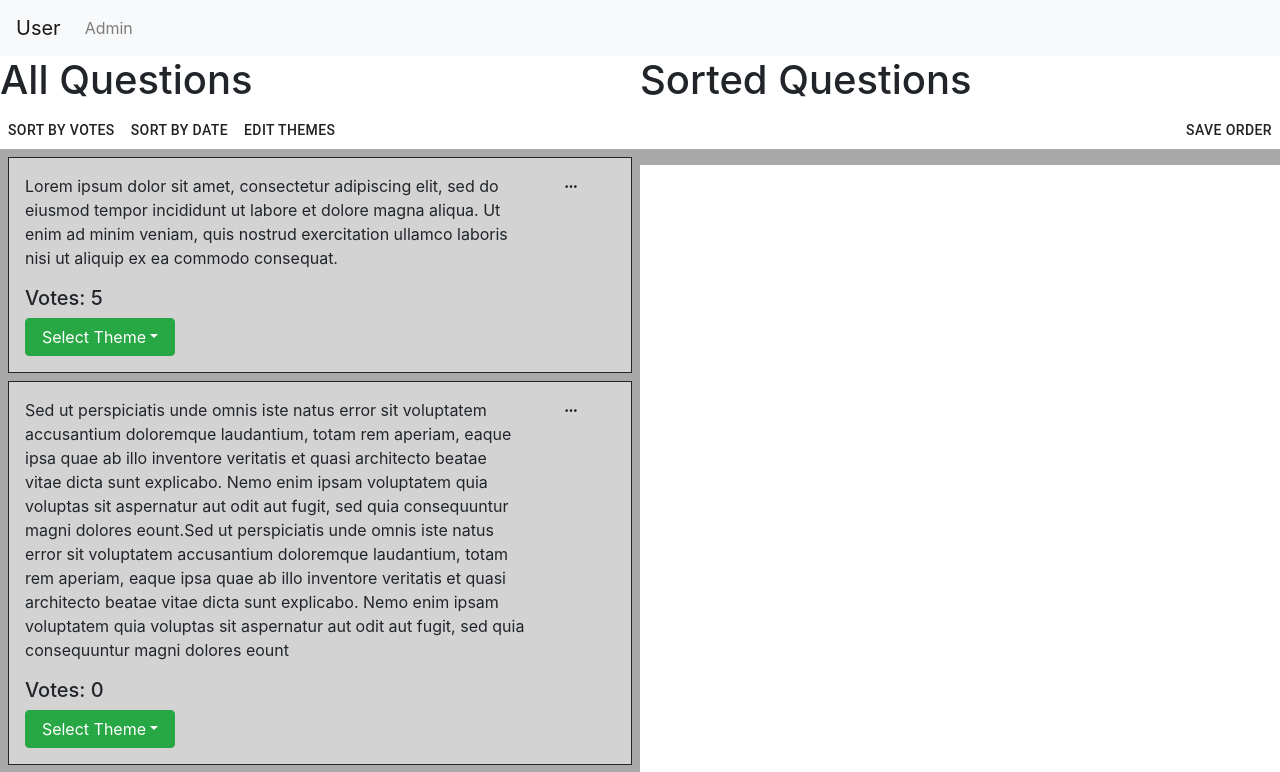
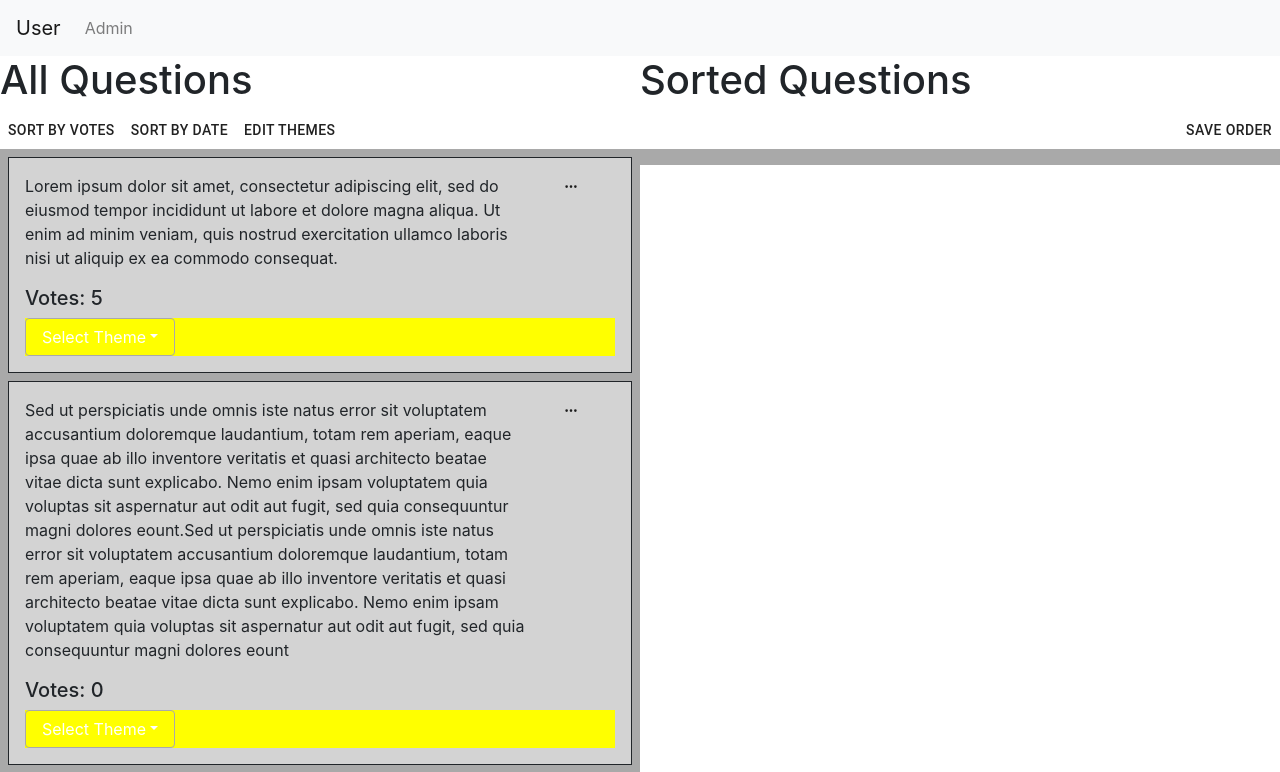
Before and after one commit to caitlin-hamilton/AskMeAnything, a React (Create React App) app: page /admin in a window 1280 px wide. Shown: the top 772 px of the page. Built offline with nearby package versions, Linux system fonts and the light colour scheme.

Commit message:
styling theme button

```diff
--- a/src/AdminQuestion.js
+++ b/src/AdminQuestion.js
@@ -50,11 +50,12 @@ function AdminQuestion(props){
                         <p className="question">{props.text}</p>
                         <Button className="editButton">{<GoKebabHorizontal/>}</Button>
                         <h5 className="textStyle">Votes: {props.votes} </h5>
-                        <Dropdown onSelect={updateTheme} className="dropdown">
-                            <Dropdown.Toggle variant="success" id="dropdown-basic" className="dropdown">
+
+                        <Dropdown onSelect={updateTheme} title={<span>Dropdown</span>} className="dropdown">
+                            <Dropdown.Toggle className="dropdown">
                                 {setDefaultTheme()}
                             </Dropdown.Toggle>
-                            <Dropdown.Menu>
+                            <Dropdown.Menu className="dropdown">
                                 {themes.map((item) => <Dropdown.Item eventKey={item}>{item}</Dropdown.Item>)}
                             </Dropdown.Menu>
                         </Dropdown>
--- a/src/App.css
+++ b/src/App.css
@@ -108,10 +108,31 @@ button:last-of-type.adminButton {
   flex: 80%;
 }
 
-.dropdown {
+.dropdown.active, .dropdown:active, .open > .dropdown-toggle.dropdown {
+  /* STYLES GO HERE */
+  color:white!important;
+  background-color:yellow!important;
+  border-color:white!important;
+}
+
+ .dropdown{
   flex: 10%;
   overflow:visible;
   width:150px;
+  background-color: yellow;
+  border-color: darkgrey
+}
+.btn-primary:not(:disabled):not(.disabled).active, .btn-primary:not(:disabled):not(.disabled):active, .show>.btn-primary.dropdown-toggle
+{
+  margin-top: 0;
+  background-color: yellow;
+  border-color: darkgrey;
+}
+
+.btn.btn-primary.dropdown-toggle {
+  margin-top: 0;
+  background-color: yellow;
+  border-color: darkgrey;
 }
 
 .ModalCancel {
```
